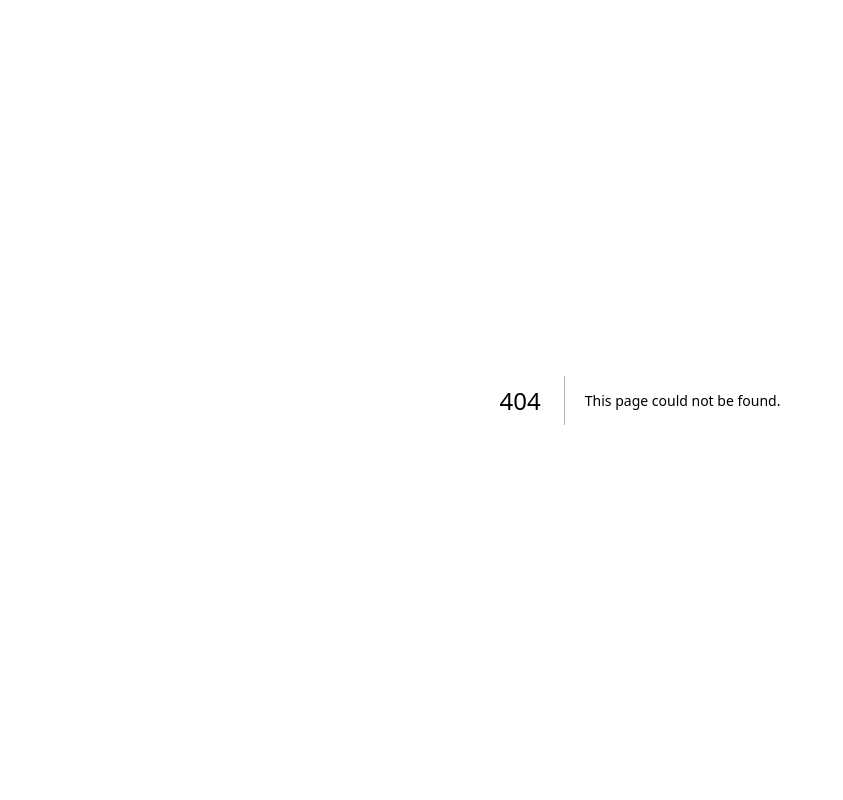
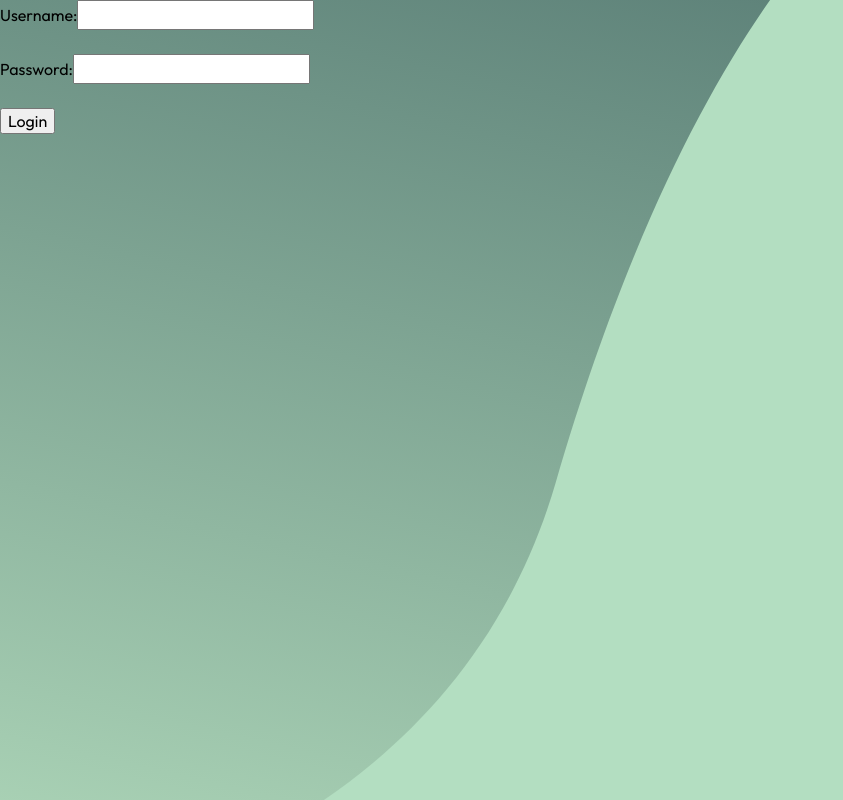
Before and after one commit to srikar-eranky/project-cognitio, a Next.js app in the folder client/: page /login in a window 1280 px wide. Before the commit this address had no page. Shown: the whole page, without its empty margins (0-843 px from the left). Built offline with nearby package versions, Linux system fonts and the light colour scheme.

Commit message:
add login form

```diff
--- /dev/null
+++ b/client/src/app/login/page.js
@@ -0,0 +1,23 @@
+import styles from "./page.module.css";
+
+function Login() {
+  return (
+    <>
+      <form>
+        <label htmlFor="username">Username:</label>
+        <input type="text" id="username" name="username" required />
+        <br />
+        <br />
+
+        <label htmlFor="password">Password:</label>
+        <input type="password" id="password" name="password" required />
+        <br />
+        <br />
+
+        <input type="submit" value="Login" />
+      </form>
+    </>
+  );
+}
+
+export default Login;
```
Also changed, not shown: client/src/app/login/page.module.css (added).
